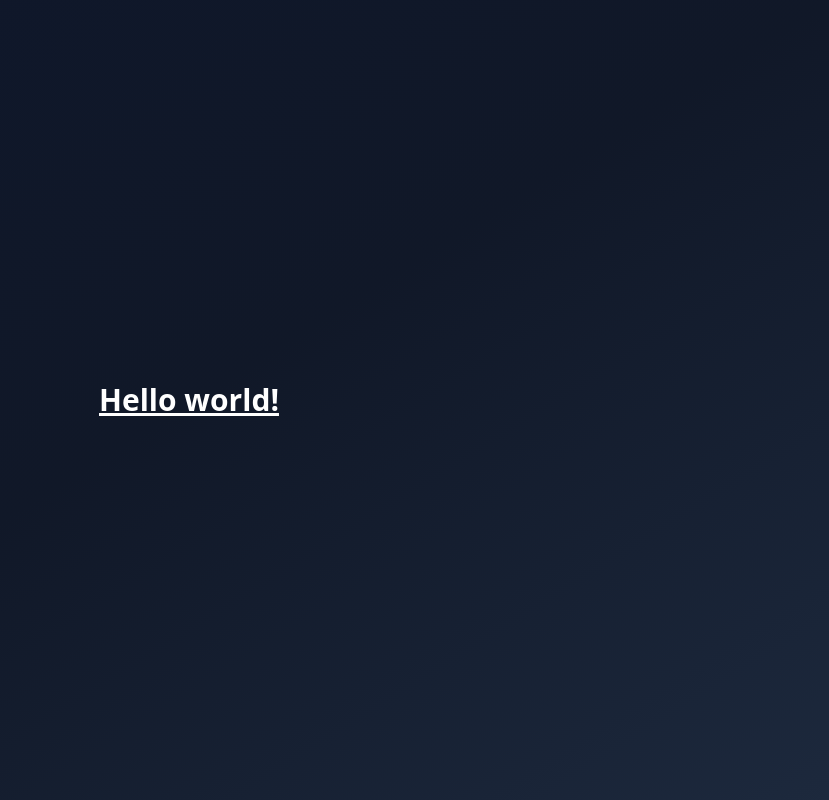
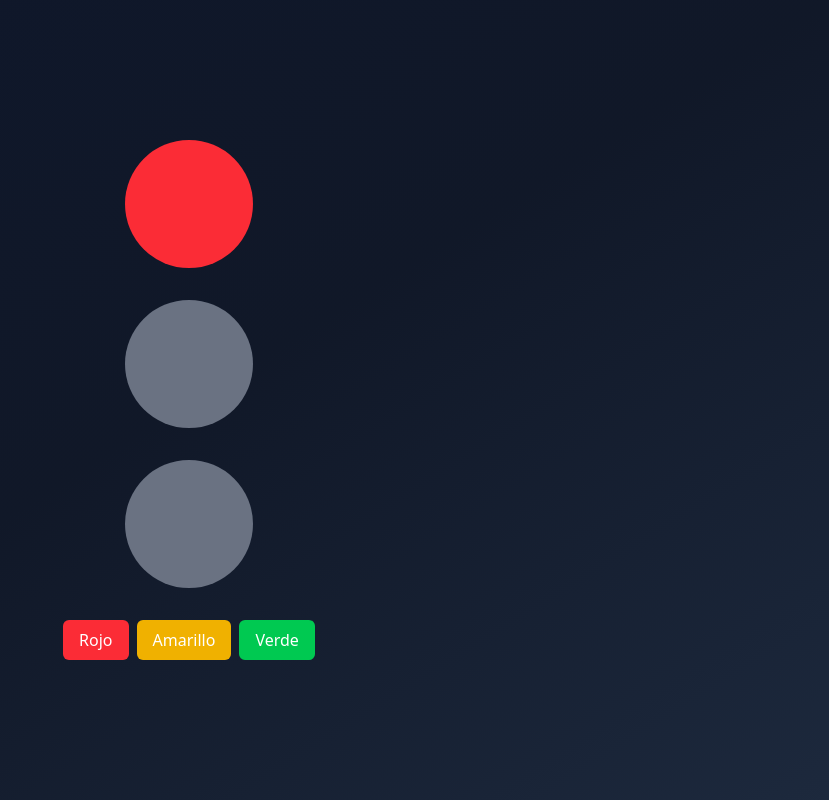
Before and after one commit to fhermq/04-hooks-app, a React (Vite) app: page / in a window 1280 px wide. Shown: the whole page, without its empty margins (451-1280 px from the left). Built offline with nearby package versions, Linux system fonts and the light colour scheme.

Commit message:
Se agrega useState y se agrega funcionalidad para cambiar de color

```diff
--- /dev/null
+++ b/src/01-useState/TrafficLight.tsx
@@ -0,0 +1,55 @@
+import { useState } from "react";
+
+const colors = {
+    red: 'bg-red-500 animated-pulse',
+    yellow: 'bg-yellow-500 animated-pulse',
+    green: 'bg-green-500 animated-pulse',
+    // blue: 'bg-green-500 animated-pulse',
+}
+
+// type TrafficLightColor = 'red' | 'yellow' | 'green';
+type TrafficLightColor = keyof typeof colors;
+
+export const TrafficLight = () => {
+
+    const [light, setLight] = useState<TrafficLightColor>('red');
+
+    const handlerColorChange = (color: TrafficLightColor ) => {
+        setLight((prevLight) => {
+            // console.log({prevLight});
+            return color;
+        });
+    };
+
+    return (
+        <div className="min-h-screen bg-gradient-to-br from-slate-900 via-gray-900 to-slate-800 flex items-center justify-center p-4">
+            <div className="flex flex-col items-center space-y-8">
+                <div className={`w-32 h-32
+                     ${light === 'red' ? colors[light] : 'bg-gray-500'}
+                    rounded-full`}></div>
+                <div className={`w-32 h-32
+                     ${light === 'yellow' ? colors[light] : 'bg-gray-500'}
+                    rounded-full`}></div>
+                <div className={`w-32 h-32
+                     ${light === 'green' ? colors[light] : 'bg-gray-500'}
+                    rounded-full`}></div>
+
+                {/* Botón para cambiar el estado de la luz */}
+                <div className="flex gap-2">
+                    <button onClick={() => handlerColorChange('red')}
+                        className="bg-red-500 text-white px-4 py-2 rounded-md cursor-pointer">
+                        Rojo
+                    </button>
+                    <button onClick={() => handlerColorChange('yellow')}
+                        className="bg-yellow-500 text-white px-4 py-2 rounded-md cursor-pointer">
+                        Amarillo
+                    </button>
+                    <button onClick={() => handlerColorChange('green')}
+                        className="bg-green-500 text-white px-4 py-2 rounded-md cursor-pointer">
+                        Verde
+                    </button>
+                </div>
+            </div>
+        </div>
+    );
+};
--- a/src/main.tsx
+++ b/src/main.tsx
@@ -1,10 +1,12 @@
 import { StrictMode } from 'react'
 import { createRoot } from 'react-dom/client'
 import './index.css'
-import { HooksApp } from './HooksApp.tsx'
+// import { HooksApp } from './HooksApp.tsx'
+import { TrafficLight } from './01-useState/TrafficLight.tsx'
 
 createRoot(document.getElementById('root')!).render(
   <StrictMode>
-    <HooksApp />
+    {/* <HooksApp /> */}
+    <TrafficLight/>
   </StrictMode>,
 )
```
